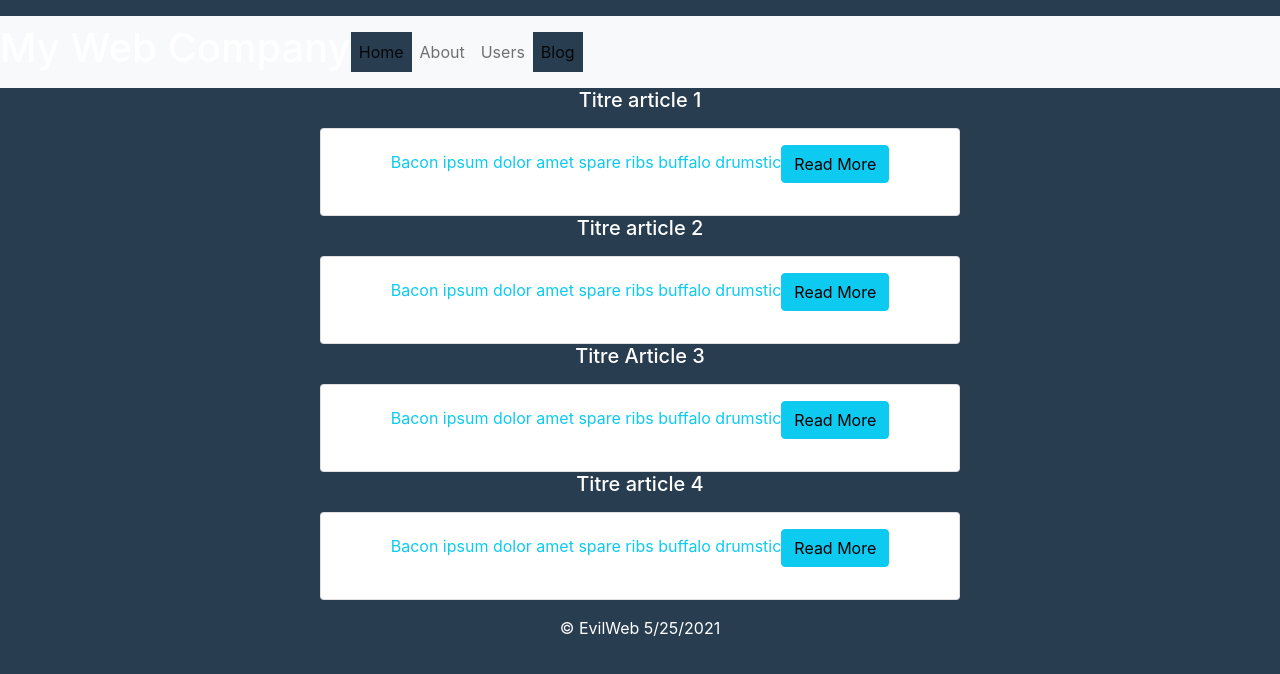
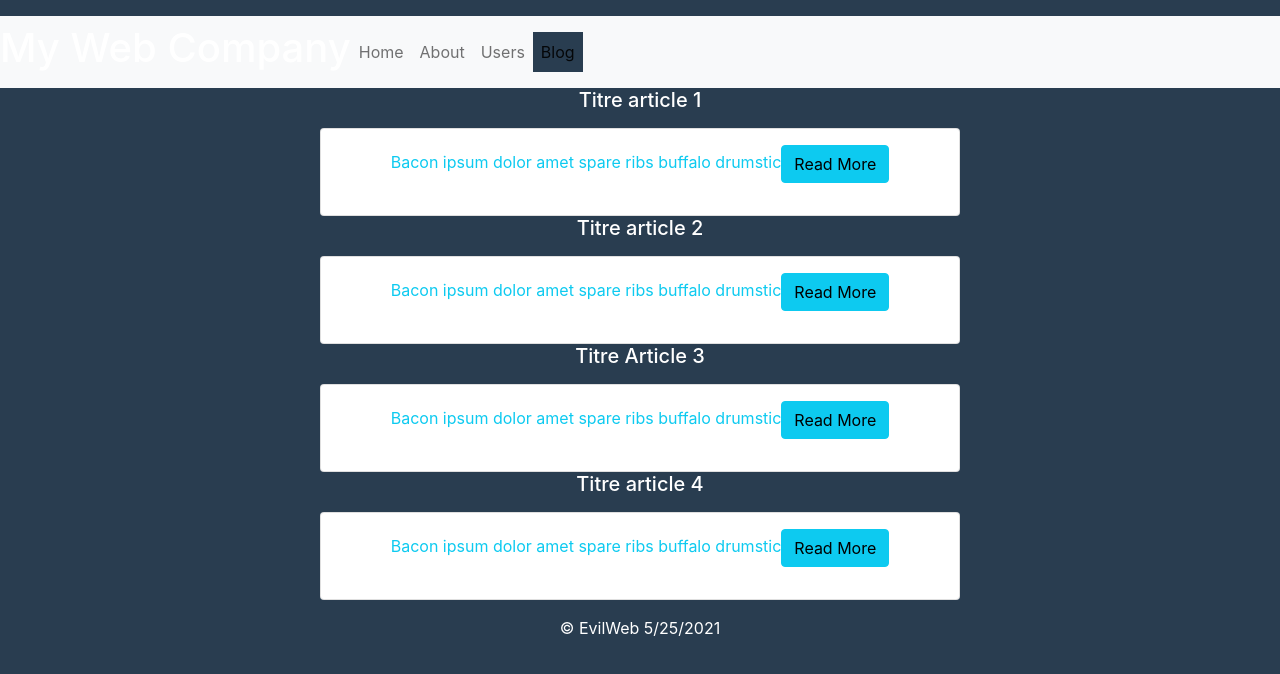
Before and after one commit to Apens/react3_apens, a React (Create React App) app: page /blog in a window 1280 px wide. Shown: the top 674 px of the page. Built offline with nearby package versions, Linux system fonts and the light colour scheme.

Commit message:
Fin S03EO1

```diff
--- a/src/components/layouts/Header.jsx
+++ b/src/components/layouts/Header.jsx
@@ -1,5 +1,4 @@
 import { NavLink } from 'react-router-dom';
-
 import PropType from 'prop-types';
 
 const Header = ({ title }) => {
@@ -9,7 +8,7 @@ const Header = ({ title }) => {
         <h1>{title}</h1>
         <ul className={`navbar-nav me-auto mb-2 mb-lg-0`}>
           <li className={`nav-item`}>
-            <NavLink to="/" className={`nav-link`}>
+            <NavLink exact to="/" className={`nav-link`}>
               Home
             </NavLink>
           </li>
--- a/src/components/users/UserDetail.jsx
+++ b/src/components/users/UserDetail.jsx
@@ -0,0 +1,13 @@
+import { useParams, useLocation } from 'react-router-dom';
+
+const UserDetail = () => {
+  const { id } = useParams();
+  const { user } = useLocation();
+  return (
+    <div>
+      <p>{user.biography}</p>
+    </div>
+  );
+};
+
+export default UserDetail;
--- a/src/components/users/Users.jsx
+++ b/src/components/users/Users.jsx
@@ -15,9 +15,11 @@ const Users = () => {
             />
             <div className="card-body">
               <h5 className="card-title text-info">{user.name}</h5>
-              <Link to={`/users/${user.id}`}>
+
+              <Link to={{ pathname: `/users/${user.id}`, user: user }}>
                 Voir le détails de cet utilisateur
               </Link>
+
               <p className="card-text text-primary">{user.address.line1}</p>
               <p className="card-text text-primary">{user.address.line2}</p>
               <p className="card-text">
```
